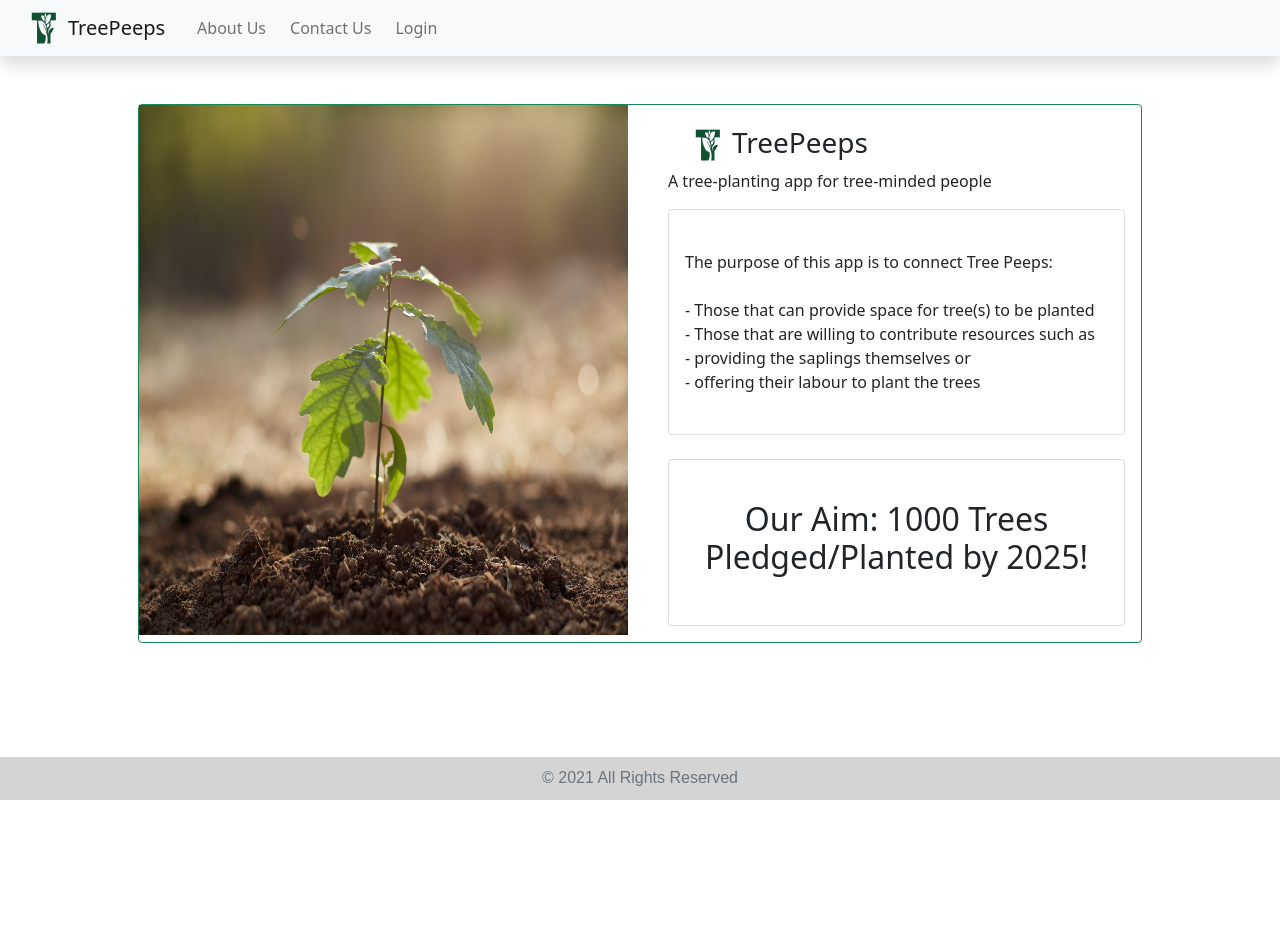
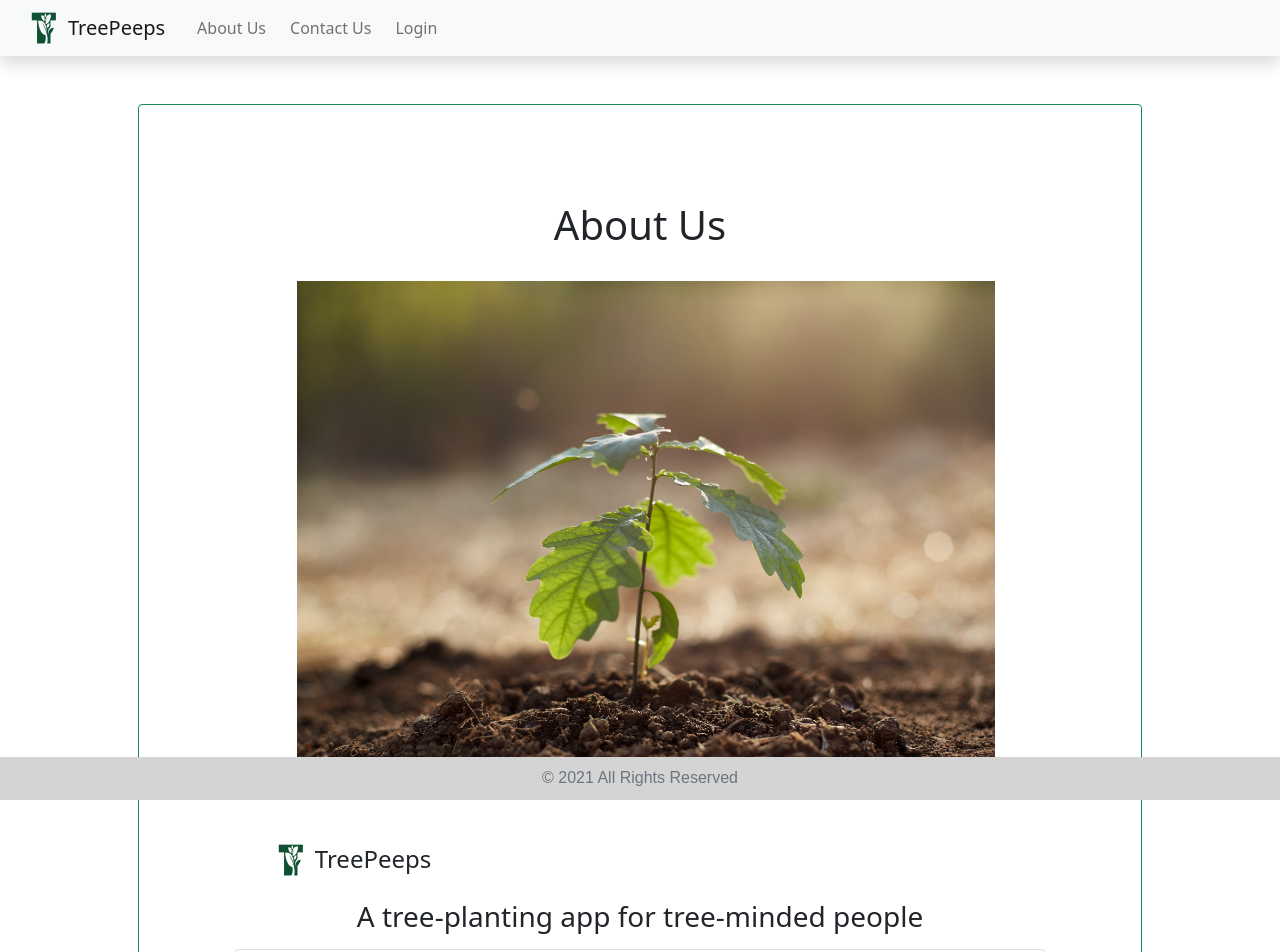
Before and after one commit to ClaireMDavies/TreePeeps, a React (Create React App) app in the folder client/: page /about in a window 1280 px wide. Shown: the top 952 px of the page. Before the commit the page ends 800 px from the top, so only its background shows below. Built offline with nearby package versions, Linux system fonts and the light colour scheme; what react-dotenv would draw is missing.

Commit message:
amended for layout and formatting

```diff
--- a/client/src/pages/AboutUs.js
+++ b/client/src/pages/AboutUs.js
@@ -8,16 +8,24 @@ import Footer from "../components/Footer";
 const styles = {
     cardStyle: {
         width: '90%',
-        padding: 0
+        padding: '6rem'
     },
     cardSpan: {
         display: "inline - block",
         width: "100px"
 
     },
-    imageStyle: {
-        height: "530px"
+    imageStyle:
+    {
+        display: 'block',
+        marginLeft: 'auto',
+        marginRight: 'auto',
+        maxWidth: '85%',
 
+        maxHeight: '35rem',
+
+        paddingTop: '1rem',
+        paddingBottom: '2rem'
     },
     treeIcon: {
 
@@ -36,7 +44,7 @@ function AboutUs() {
     return (
         <div>
             <Navbar>
-            { localStorage.getItem("userId") === null ? "" :
+                {localStorage.getItem("userId") === null ? "" :
                     <NavItem
                         link="/dashboard"
                         name="Dashboard">
@@ -50,7 +58,7 @@ function AboutUs() {
                     link="/contact"
                     name="Contact Us">
                 </NavItem>
-                { localStorage.getItem("userId") === null ?
+                {localStorage.getItem("userId") === null ?
                     <NavItem
                         link="/login"
                         name="Login">
@@ -64,42 +72,53 @@ function AboutUs() {
             {/* Login Card */}
             <Container className="d-flex justify-content-center mb-3 mt-5">
                 <Card className="border-success" style={styles.cardStyle}>
-                    <Row>
-                        <Col xs="6">
-                            <img className="img-fluid" style={styles.imageStyle} src={AboutImg} alt="login" />
-                        </Col>
-                        <Col xs="6">
+                    <Row className="row align-items-center no-gutters mb-4 mb-lg-5">
+                        <h1 className="mb-3 text-center">About Us</h1>
+
+                        <div className="col-xs-10 pe-0">
+                            <img className="img-fluid" style={styles.imageStyle} src={AboutImg} alt="oak sapling" />
+                        </div>
+                        <Col xs="12">
                             <CardBody>
                                 <Container>
-                                    <img className='pe-2 pb-2 ' src='../../favicon-32x32.png' alt='icon'></img>
+                                    <Row>
+                                        <Col xs="12">
 
-                                    <span className="text-center fs-3">TreePeeps</span>
+                                            <img className='pe-2 pb-2' src='../../favicon-32x32.png' alt='icon'></img>
+                                            <span className="fs-4 text-black">TreePeeps</span>
+
+                                        </Col>
+                                    </Row>
                                 </Container>
-                                <p className="aboutus-description">A tree-planting app for tree-minded people</p>
+                                </CardBody>
+                                <h3 className="aboutus-description text-center mb-3">A tree-planting app for tree-minded people</h3>
+                                <Col xs="12">
 
-                                <Col xs="12">
-                                    <Card className="py-4 h-100">
-                                        <CardBody className="text-left">
+                                        <Card className="py-3 h-100">
+                                            <CardBody className="text-center">
                                                 <div>The purpose of this app is to connect Tree Peeps:</div>
                                                 <br></br>
                                                 <div> - Those that can provide space for tree(s) to be planted</div>
 
-                                            <div> - Those that are willing to contribute resources such as</div>
+                                                <div> - Those that are willing to contribute resources:</div>
                                                 <div> - providing the saplings themselves or </div>
                                                 <div> - offering their labour to plant the trees</div>
                                             </CardBody>
                                         </Card>
+
                                 </Col>
 
-                                <br></br>
                                 <Col xs="12">
-                                    <Card className="py-4 h-100">
+
+                                    <Card className="py-3 h-100">
                                         <CardBody className="text-center">
                                             <h2>Our Aim: 1000 Trees Pledged/Planted by 2025!</h2>
                                         </CardBody>
                                     </Card>
+
                                 </Col>
-                            </CardBody>
+
+
                         </Col>
                     </Row>
                 </Card>
```
Lines whose indentation alone changed are shown as unchanged.
